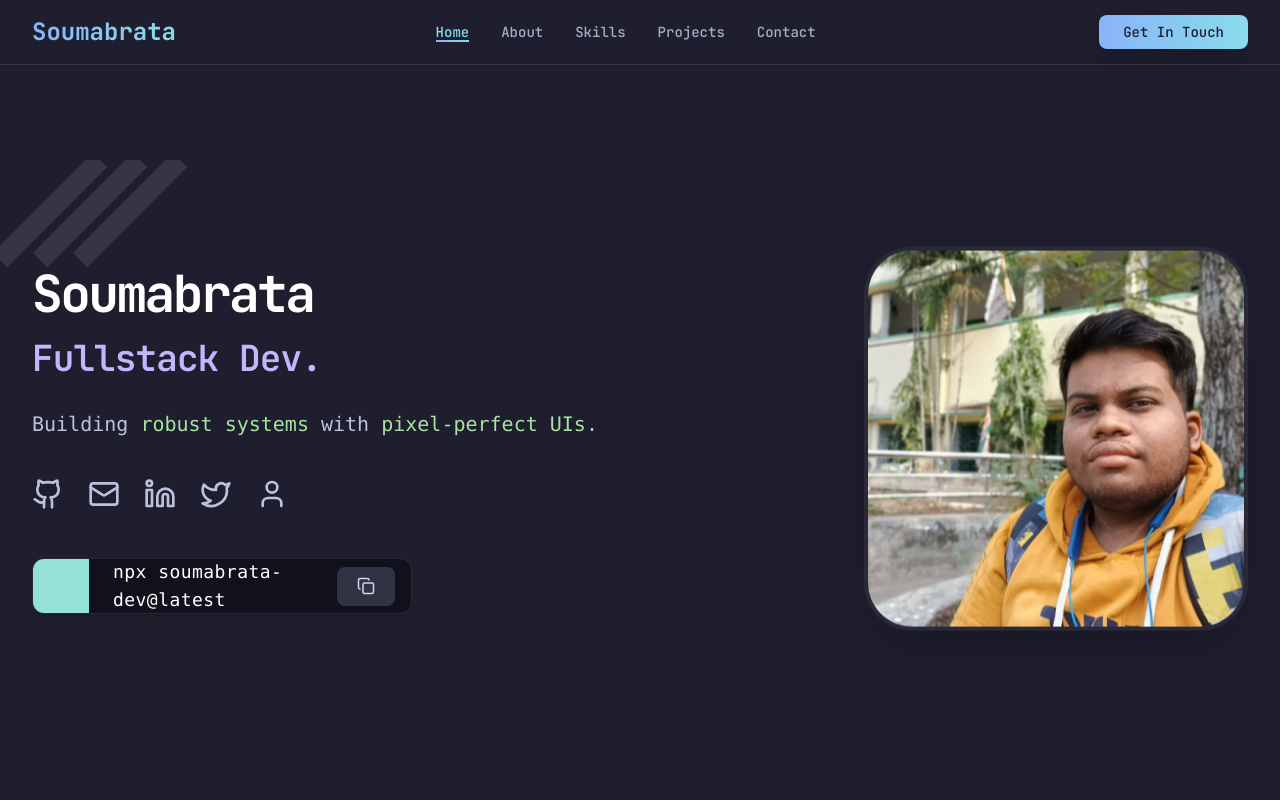
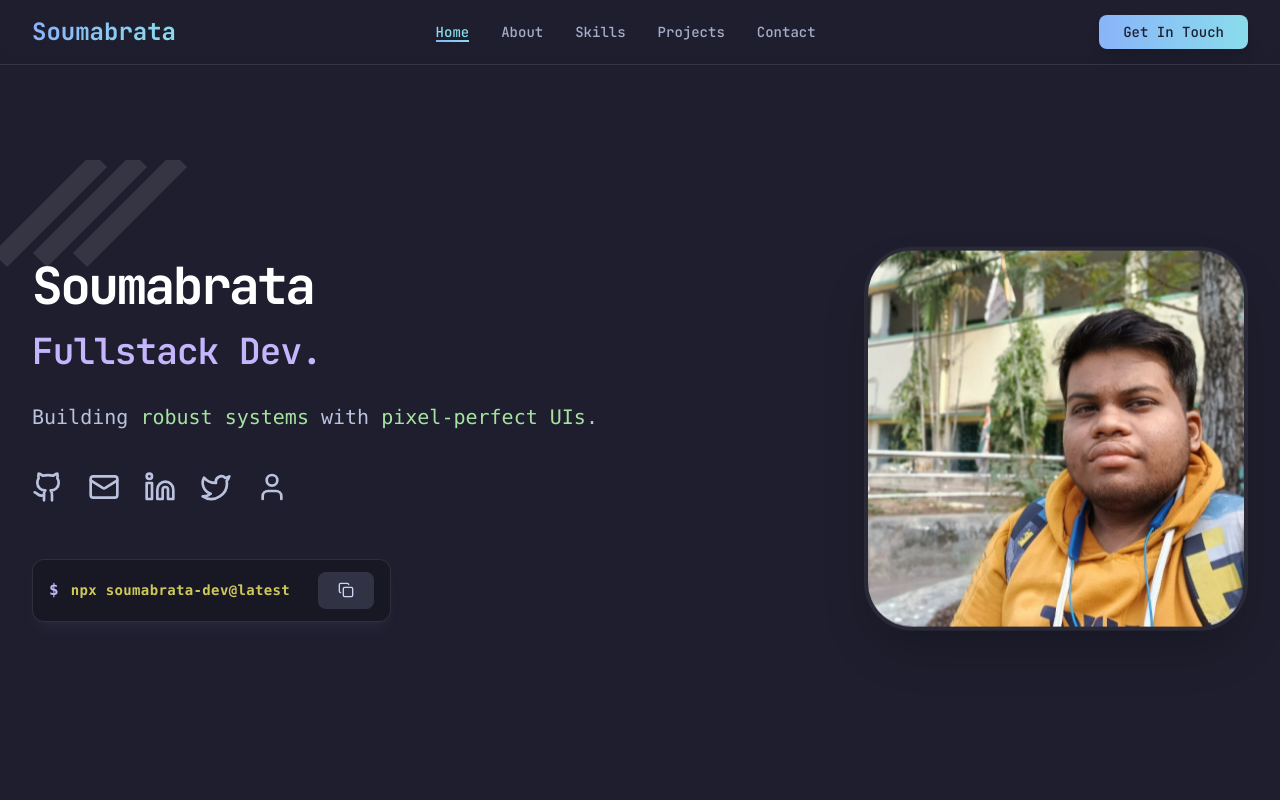
Before and after one commit to Souma061/portfolio-Website, a React (Vite) app: page / in a window 1280 px wide. Shown: the top 800 px of the page. Built offline with nearby package versions, Linux system fonts and the light colour scheme.

Commit message:
feat: add Hero component with personal details, social links, and interactive elements

```diff
--- a/src/components/Hero.jsx
+++ b/src/components/Hero.jsx
@@ -11,7 +11,7 @@ export default function Hero() {
   }, []);
 
   const handleCopy = () => {
-    navigator.clipboard.writeText('npx soumabrata-dev');
+    navigator.clipboard.writeText('npx soumabrata-dev@latest');
     setCopied(true);
     setTimeout(() => setCopied(false), 2000);
   };
@@ -91,28 +91,27 @@ export default function Hero() {
             </div>
 
             {/* NPX Card (Cyan Bar Style) */}
-            <div className="w-full sm:w-auto pt-4">
-              <div className="relative group w-full sm:w-auto">
-                <div className="relative z-10 flex items-center bg-[#11111b] border border-white/10 rounded-xl overflow-hidden w-full sm:w-[380px] h-14 shadow-lg transition-transform duration-300 hover:scale-[1.02]">
-                  {/* Left Cyan Bar */}
-                  <div className="w-14 h-full bg-cyan shrink-0"></div>
+            <div className="pt-6 w-full sm:w-auto">
+              <div className="flex items-center gap-3 bg-[#181825] border border-white/10 rounded-xl px-4 py-3 w-full sm:w-fit shadow-lg shadow-purple/5 hover:border-purple/30 transition-all group">
+                {/* Prompt Symbol */}
+                <span className="text-purple font-mono font-bold">$</span>
 
-                  {/* Text */}
-                  <div className="flex-1 pl-6">
-                    <code className="text-white font-mono text-base sm:text-lg tracking-wide">npx soumabrata-dev@latest</code>
-                  </div>
+                {/* Command Text */}
+                <span
+                  className="font-mono text-sm sm:text-base tracking-wide whitespace-nowrap font-bold"
+                  style={{ color: '#efe864d9' }}
+                >
+                  npx soumabrata-dev@latest
+                </span>
 
                 {/* Copy Button */}
-                  <div className="pr-4">
                 <button
                   onClick={handleCopy}
-                      className="p-2 rounded-lg border border-white/10 text-gray-400 hover:text-white hover:border-white/30 transition-all bg-white/5"
+                  className="ml-4 p-2 rounded-lg text-gray-400 hover:text-white hover:bg-white/10 transition-all active:scale-95"
                   title="Copy to clipboard"
                 >
-                      {copied ? <Check size={18} className="text-green" /> : <Copy size={18} />}
+                  {copied ? <Check size={16} className="text-green" /> : <Copy size={16} />}
                 </button>
-                  </div>
-                </div>
               </div>
             </div>
 
```
Lines whose indentation alone changed are shown as unchanged.
